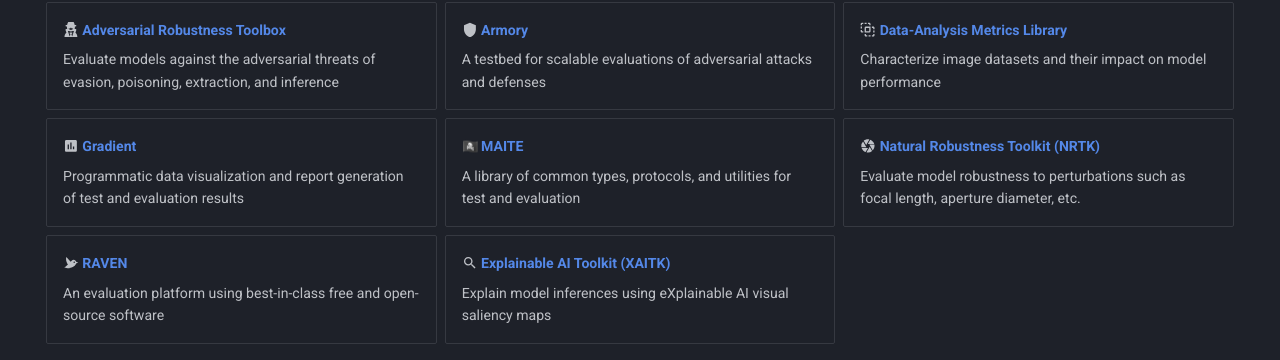
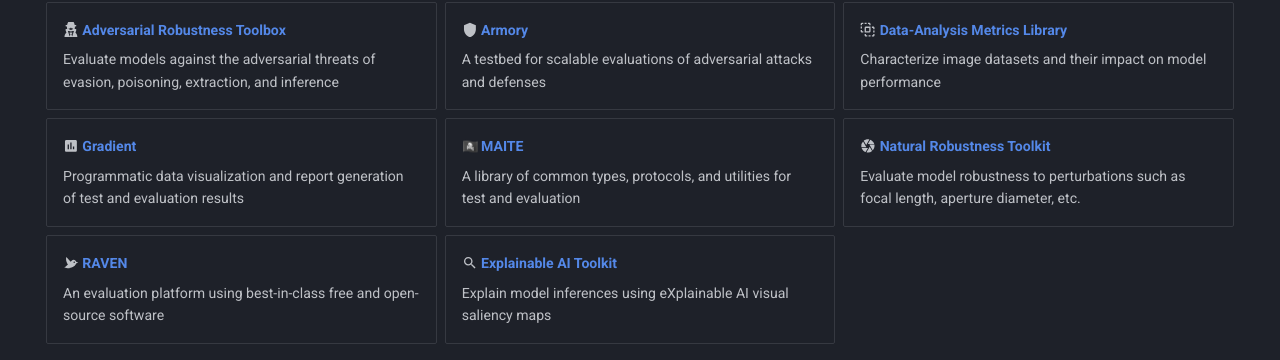
Before and after one commit to zheng0xd/JATIC-internal-docs, an MkDocs documentation site: the page built from docs/products/index.md, in a window 1280 px wide. Shown: the part 241-601 px from the top of the page. Built offline with MkDocs 1.6.1 and Material for MkDocs 9.7.7, drawn with Linux system fonts in a browser that asks for light colours; emoji names are drawn with the system emoji font.

Commit message:
make acronym use more consistent

```diff
--- a/docs/products/index.md
+++ b/docs/products/index.md
@@ -30,7 +30,7 @@ We develop a wide range of product offerings that can be tailored to fit differe
 
     A library of common types, protocols, and utilities for test and evaluation
 
--   :material-camera-iris: [**Natural Robustness Toolkit (NRTK)**](nrtk.md)
+-   :material-camera-iris: [**Natural Robustness Toolkit**](nrtk.md)
 
     Evaluate model robustness to perturbations such as focal length, aperture diameter, etc.
 
@@ -38,7 +38,7 @@ We develop a wide range of product offerings that can be tailored to fit differe
 
     An evaluation platform using best-in-class free and open-source software
 
--   :material-magnify: [**Explainable AI Toolkit (XAITK)**](xaitk.md)
+-   :material-magnify: [**Explainable AI Toolkit**](xaitk.md)
 
     Explain model inferences using eXplainable AI visual saliency maps
 
```
